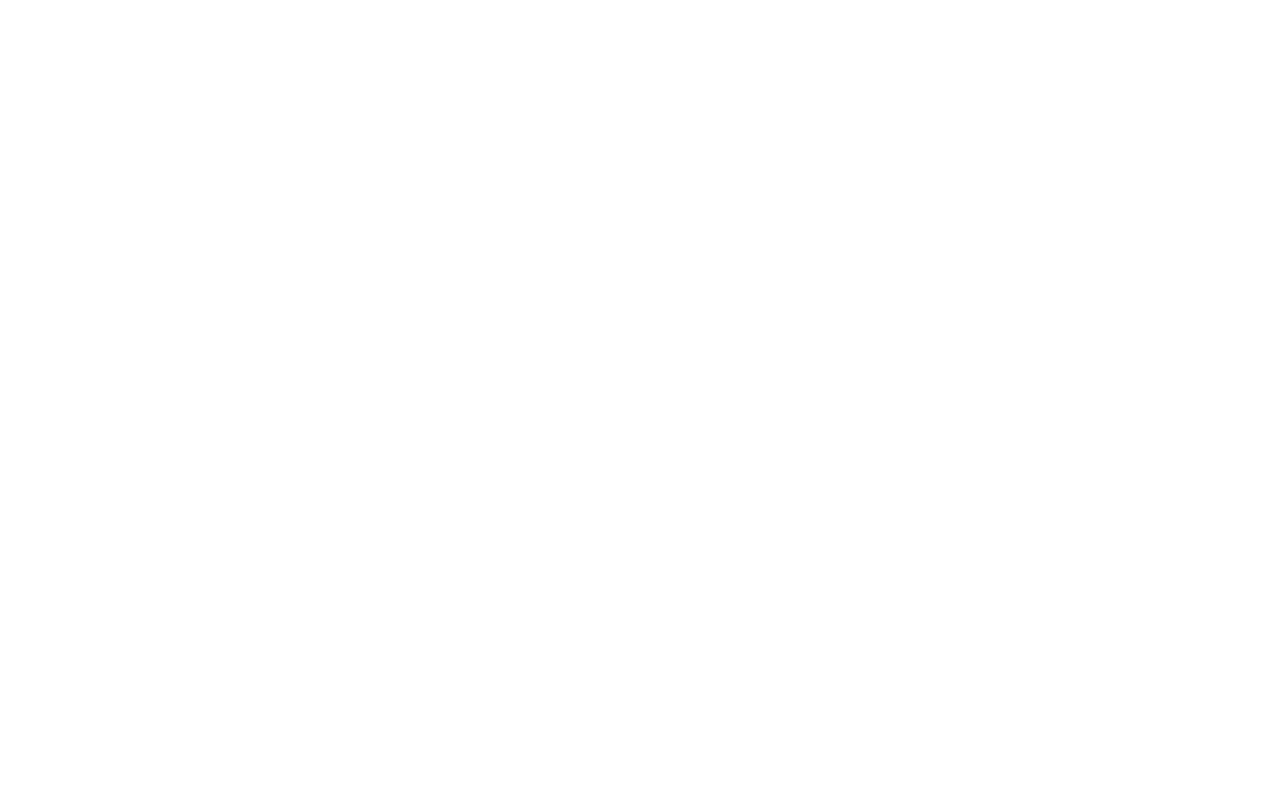
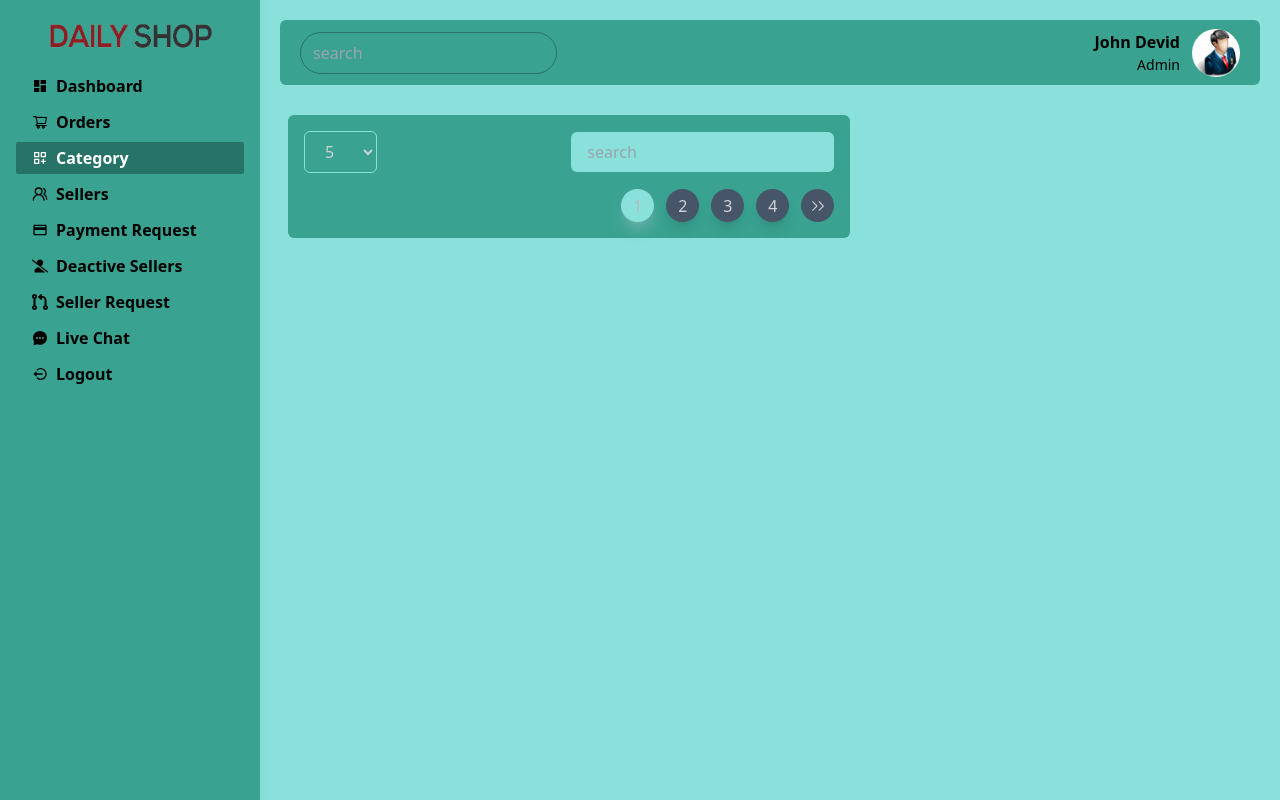
Before and after one commit to Atik2788/e-commerce-project-dashboard, a React (Create React App) app: page /admin/dashboard/category in a window 1280 px wide. Before the commit this address had no page. Built offline with nearby package versions, Linux system fonts and the light colour scheme.

Commit message:
starting work on category page design

```diff
--- a/src/router/routes/adminRoutes.js
+++ b/src/router/routes/adminRoutes.js
@@ -1,7 +1,8 @@
 // import AdminDashboard from "../../views/admin/AdminDashboard";
 import {lazy} from "react";
+const AdminDashboard = lazy(() => import('../../views/admin/AdminDashboard'))
 const Orders = lazy(() => import('../../views/admin/Orders'))
-const AdminDashboard = lazy(() => import('../../views/admin/AdminDashboard'))
+const Category = lazy(() => import('../../views/admin/Category'))
 
 
 export const adminRoutes = [
@@ -14,5 +15,10 @@ export const adminRoutes = [
         path: 'admin/dashboard/orders',
         element: <Orders/>,
         role: "admin"
+    },
+    {
+        path: 'admin/dashboard/category',
+        element: <Category/>,
+        role: "admin"
     }
 ]
--- /dev/null
+++ b/src/views/admin/Category.jsx
@@ -0,0 +1,37 @@
+import React, { useState } from "react";
+import SetParPage from "./commonPages/SetParPage";
+import Pagination from "./commonPages/Pagination";
+
+const Category = () => {
+  const [currentPage, setCurrentPage] = useState(1);
+  const [searchValue, setSearchValue] = useState("");
+  const [parPage, setParPage] = useState(5);
+  const [show, setShow] = useState(false);
+
+  return (
+    <div className="px-2 lg:px-7 pt-5">
+      <div className="flex flex-wrap w-full">
+        <div className="w-full lg:w-7/12">
+
+          <div className="w-full p-4 bg-[#39a290] rounded-md ">
+            <SetParPage setParPage={setParPage} />
+
+            <div className="w-full flex justify-end mt-4 bottom-4 right-4">
+              <Pagination
+                setCurrentPage={setCurrentPage}
+                currentPage={currentPage}
+                totalItem={50}
+                parPage={parPage}
+                showItem={3}
+              />
+            </div>
+          </div>
+
+          <div className="w-full lg:w-5/12"></div>
+        </div>
+      </div>
+    </div>
+  );
+};
+
+export default Category;
--- a/src/views/admin/Orders.jsx
+++ b/src/views/admin/Orders.jsx
@@ -1,7 +1,7 @@
 import { useState } from "react";
-import OrdersHeader from "./orders suported files/OrdersHeader";
+import SetParPage from "./commonPages/SetParPage";
 import OrdersTable from "./orders suported files/OrdersTable";
-import Pagination from "./orders suported files/Pagination";
+import Pagination from "./commonPages/Pagination";
 
 const Orders = () => {
   const [currentPage, setCurrentPage] = useState(1);
@@ -12,7 +12,7 @@ const Orders = () => {
   return (
       <div className="px-2 lg:px-7 pt-5">
         <div className="w-full p-4 bg-[#39a290] rounded-md ">
-          <OrdersHeader setParPage={setParPage} />
+          <SetParPage setParPage={setParPage} />
 
           {/* table */}
           <OrdersTable show={show} setShow={setShow} />
@@ -27,7 +27,6 @@ const Orders = () => {
             />
           </div>
 
-
         </div>
       </div>
   );
--- a/src/views/admin/orders suported files/OrdersHeader.jsx
+++ b/src/views/admin/commonPages/SetParPage.jsx
@@ -1,5 +1,5 @@
 
-const OrdersHeader = ({setParPage}) => {
+const SetParPage = ({setParPage}) => {
 
     return (
 
@@ -15,4 +15,4 @@ const OrdersHeader = ({setParPage}) => {
     );
 };
 
-export default OrdersHeader;
+export default SetParPage;
```
Also changed, not shown: src/views/admin/commonPages/Pagination.jsx (renamed from src/views/admin/orders suported files/Pagination.jsx).
